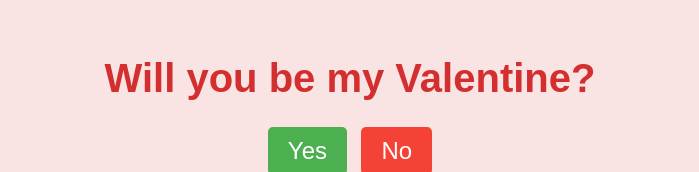
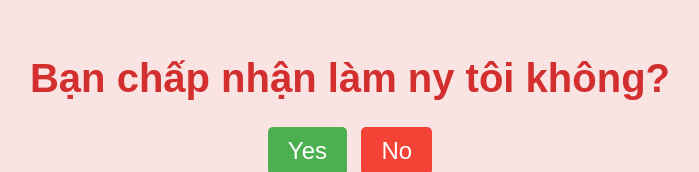
Before and after one commit to internal-server/._., a plain HTML site: page index.html in a window 1280 px wide. Shown: the part 136-308 px from the top of the page, without its empty margins (290-989 px from the left). Drawn offline with Linux system fonts and the light colour scheme.

Commit message:
Update index.html

```diff
--- a/index.html
+++ b/index.html
@@ -3,12 +3,12 @@
 <head>
     <meta charset="UTF-8">
     <meta name="viewport" content="width=device-width, initial-scale=1.0">
-    <title>Will You Be My Valentine?</title>
+    <title>Bạn chấp nhận làm ny tôi không?</title>
     <link rel="stylesheet" href="styles.css">
 </head>
 <body>
     <div class="container">
-        <h1>Will you be my Valentine?</h1>
+        <h1>Bạn chấp nhận làm ny tôi không?</h1>
         <div class="buttons">
             <button class="yes-button" onclick="handleYesClick()">Yes</button>
             <button class="no-button" onclick="handleNoClick()">No</button>
```
